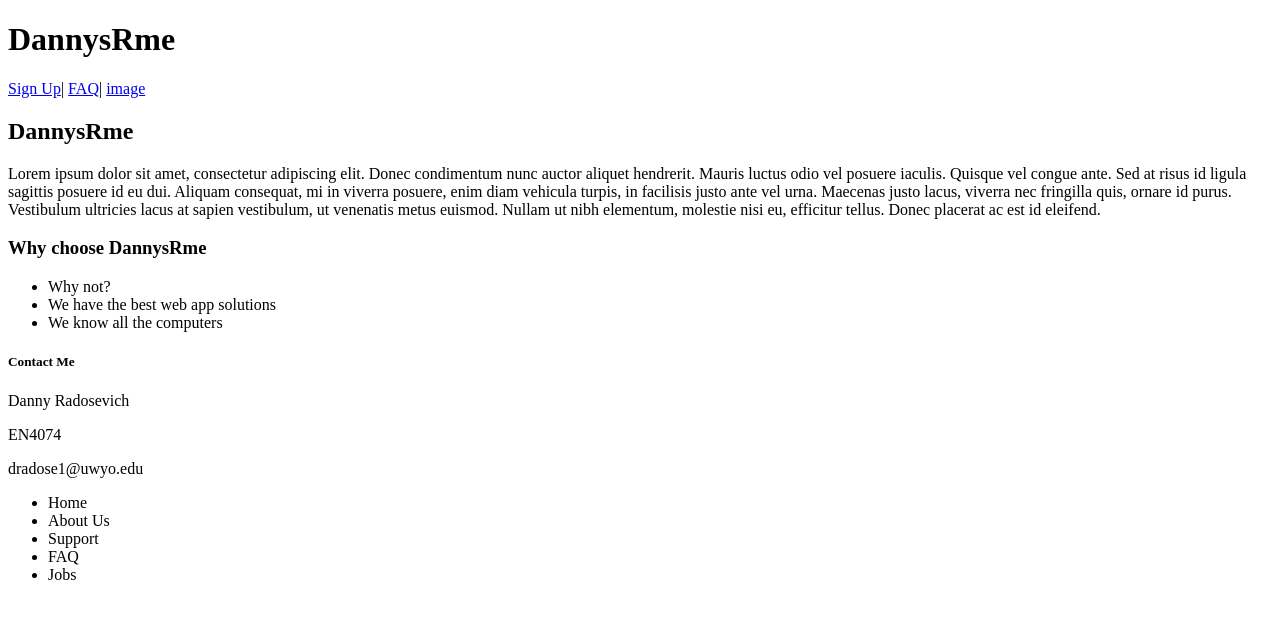
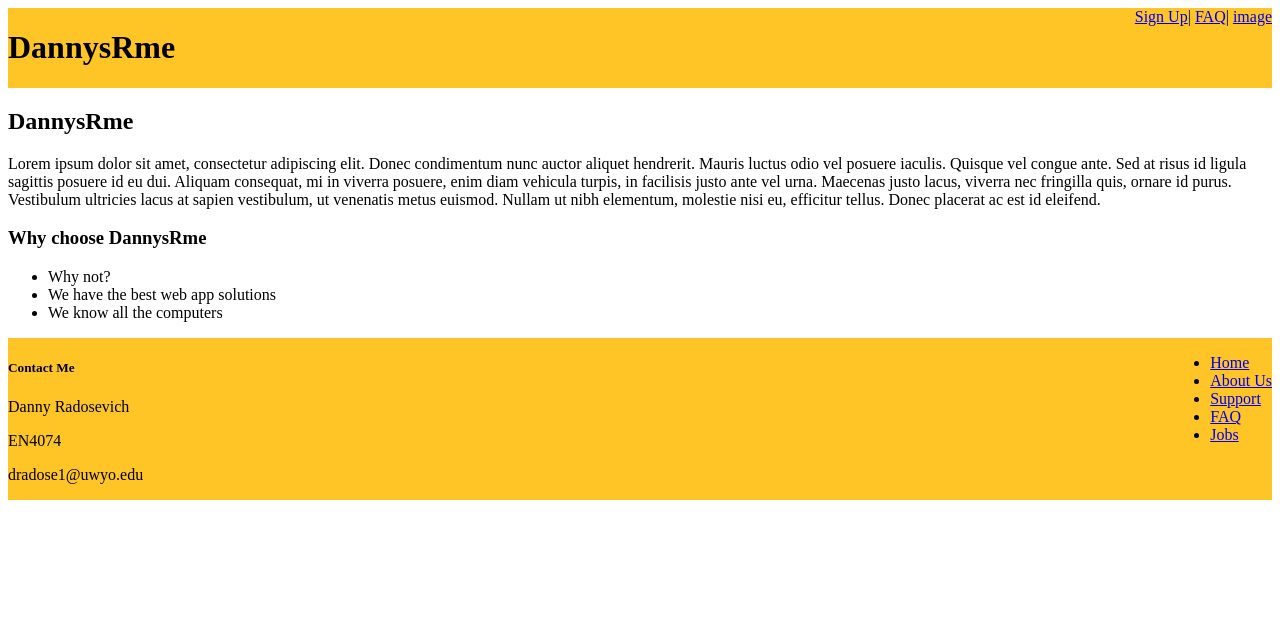
Before and after one commit to dradosevich/courses, a plain HTML site: page cosc4210/html_examples/dannysrme/dannysrme.html in a window 1280 px wide. Drawn offline with Linux system fonts and the light colour scheme.

Commit message:
corrected page

```diff
--- a/cosc4210/html_examples/dannysrme/dannysrme.html
+++ b/cosc4210/html_examples/dannysrme/dannysrme.html
@@ -4,13 +4,15 @@
         <title>DannysRme</title>
     </head>
     <body>
-        <header>
-           <h1>DannysRme</h1>
+        <header style="background-color:#ffc425">
+           <div style="display: inline-block;"><h1>DannysRme</h1></div>
+           <div style="display: inline-block;float:right;">
            <nav>
             <a href="#">Sign Up</a>|
             <a href="#">FAQ</a>|
             <a href="image.html">image</a>
         </nav>
+        </div>
         </header>
         <main>
             <h2>DannysRme</h2>
@@ -28,20 +30,20 @@
             </ul>
 
         </main>
-        <footer>
-            <div class="contact">
+        <footer style="background-color:#ffc425">
+            <div class="contact" style="display: inline-block;">
                 <h5>Contact Me</h5>
                 <p>Danny Radosevich</p>
                 <p>EN4074</p>
                 <p>dradose1@uwyo.edu</p>
             </div>
-            <div class="sitemap">
+            <div class="sitemap" style="display: inline-block;float:right;">
                 <ul>
-                    <li><a her="#">Home</a></li>
-                    <li><a her="#">About Us</a></li>
-                    <li><a her="#">Support</a></li>
-                    <li><a her="#">FAQ</a></li>
-                    <li><a her="#">Jobs</a></li>
+                    <li><a href="#">Home</a></li>
+                    <li><a href="#">About Us</a></li>
+                    <li><a href="#">Support</a></li>
+                    <li><a href="#">FAQ</a></li>
+                    <li><a href="#">Jobs</a></li>
                 </ul>
             </div>
         </footer>
```
